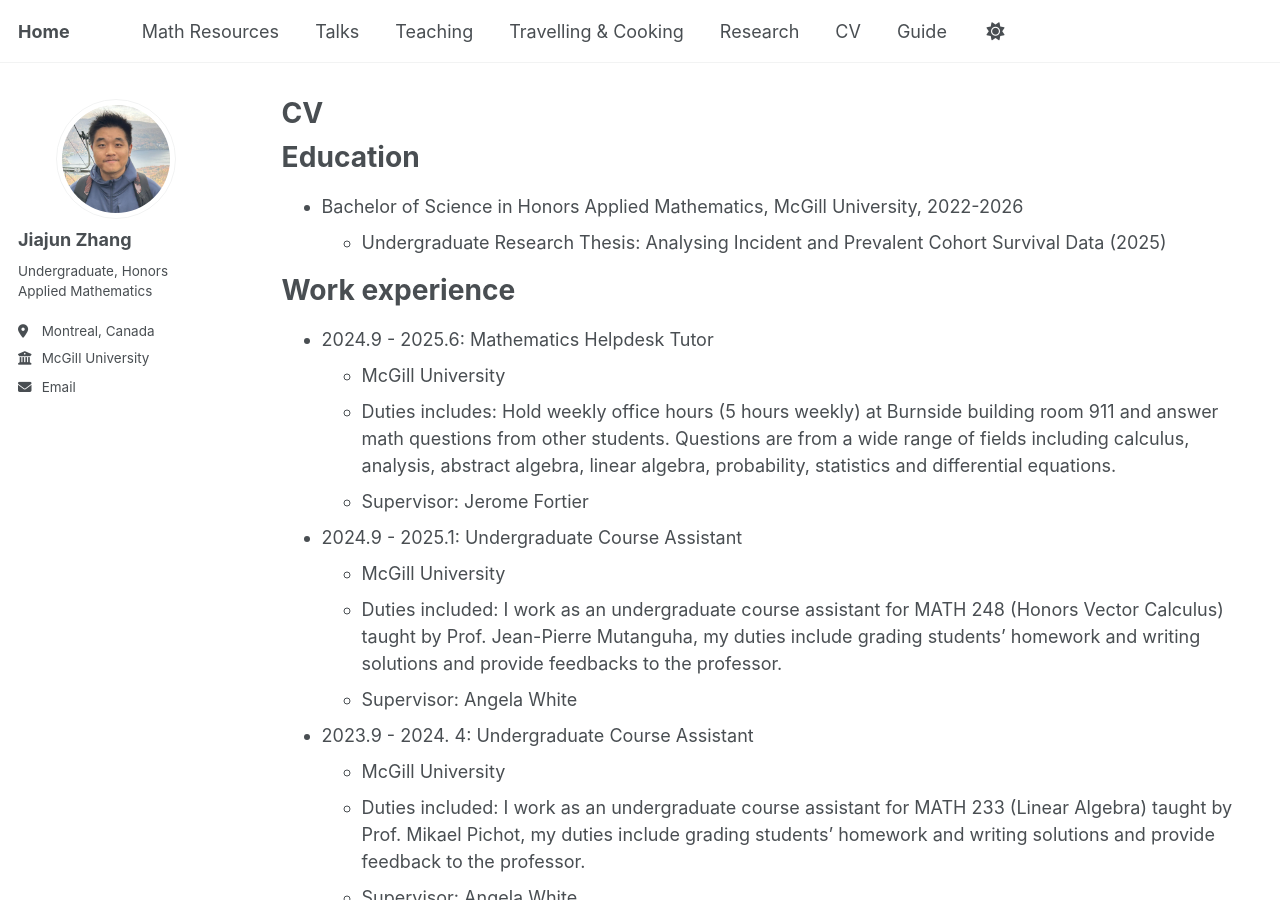
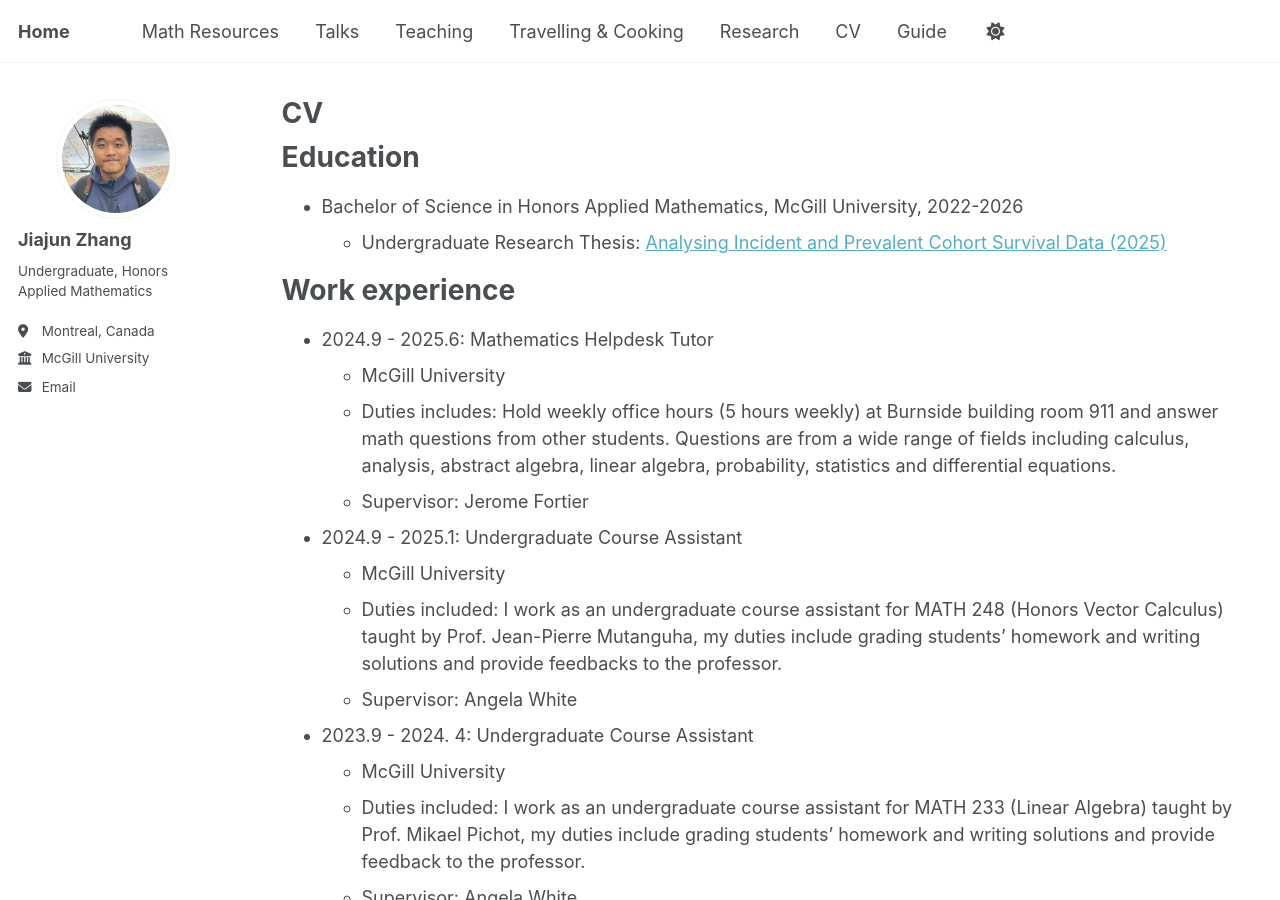
Before and after one commit to JohanssonRein/JohanssonRein.github.io, a Jekyll site: the page built from _pages/cv.md, in a window 1280 px wide and 900 px high. Built offline with Jekyll 4.4.1, drawn with Linux system fonts in a browser that asks for light colours; part of the change alters nothing that is shown.

Commit message:
Update cv.md

```diff
--- a/_pages/cv.md
+++ b/_pages/cv.md
@@ -12,7 +12,7 @@ redirect_from:
 Education
 ======
 * Bachelor of Science in Honors Applied Mathematics, McGill University, 2022-2026
-  * Undergraduate Research Thesis: Analysing Incident and Prevalent Cohort Survival Data (2025)
+  * Undergraduate Research Thesis: [Analysing Incident and Prevalent Cohort Survival Data (2025)](/files/survivalanalysis.pdf)
 
 
 Work experience
```
